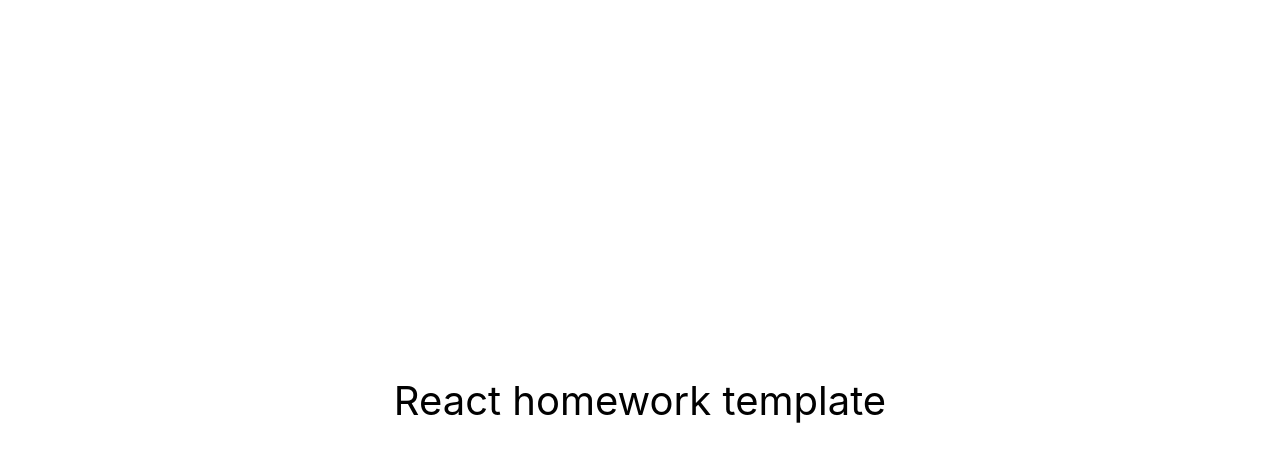
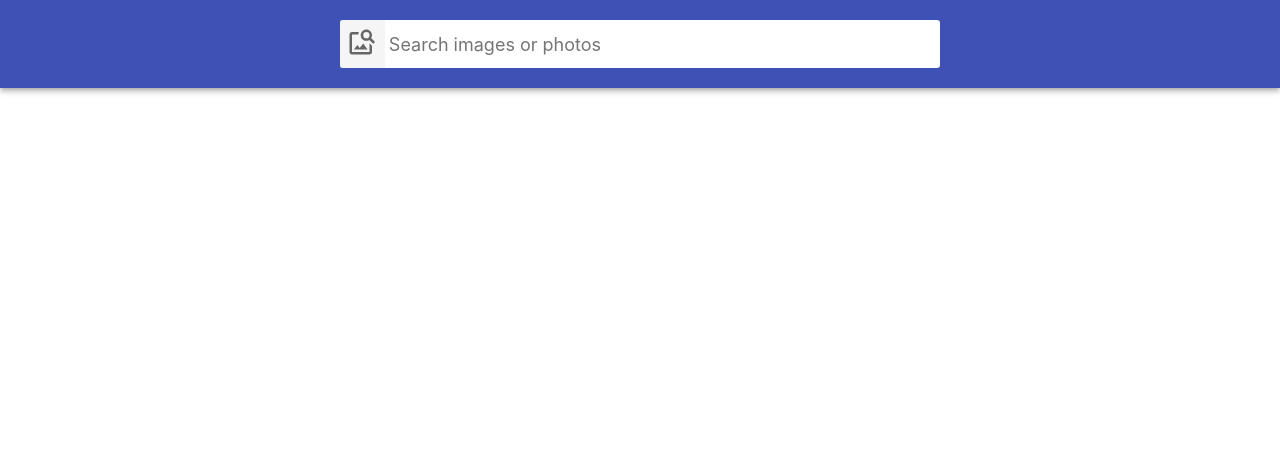
Before and after one commit to MaciejKociemski/goit-react-hw03-image-finder, a React (Create React App) app: page / in a window 1280 px wide. Shown: the top 462 px of the page. Built offline with nearby package versions, Linux system fonts and the light colour scheme.

Commit message:
feat: add App.jsx and other

```diff
--- a/src/components/App.jsx
+++ b/src/components/App.jsx
@@ -1,16 +1,127 @@
-export const App = () => {
-  return (
-    <div
-      style={{
-        height: '100vh',
-        display: 'flex',
-        justifyContent: 'center',
-        alignItems: 'center',
-        fontSize: 40,
-        color: '#010101'
-      }}
-    >
-      React homework template
-    </div>
-  );
-};
+import { Component } from 'react';
+import { getSearch } from 'api/getSearch';
+import { Toaster } from 'react-hot-toast';
+import { Button } from 'components/Button/Button';
+import { ImageGallery } from 'components/ImageGallery/ImageGallery';
+import { Loader } from 'components/Loader/Loader';
+import { Modal } from 'components/Modal/Modal.jsx';
+import { Searchbar } from 'components/Searchbar/Searchbar';
+
+export class App extends Component {
+  state = {
+    search: '',
+    images: [],
+    page: 1,
+    total: 1,
+    loading: false,
+    error: null,
+    empty: false,
+    showModal: false,
+  };
+
+  componentDidUpdate(_, PrevState) {
+    if (
+      PrevState.search !== this.state.search ||
+      PrevState.page !== this.state.page
+    ) {
+      this.getFunc(this.state.search, this.state.page);
+    }
+  }
+
+  getFunc = (text, page) => {
+    this.setState({ loading: true });
+
+    console.log('Wpisana fraza wyszukiwania:', text);
+
+    getSearch(text, page)
+      .then(resp => resp.json())
+      .then(data => {
+        console.log('Odpowiedź z API:', data);
+
+        if (data.hits.length === 0) {
+          this.setState({ empty: true });
+        }
+        this.setState(prevSt => ({
+          page: prevSt.page,
+          images: [...prevSt.images, ...data.hits],
+          total: data.total,
+        }));
+      })
+      .catch(error => {
+        console.error('Błąd w żądaniu API:', error);
+
+        this.setState({ error: error.message });
+      })
+      .finally(() => {
+        this.setState({ loading: false });
+      });
+  };
+  clickLoad = () => {
+    this.setState(prevSt => ({
+      page: prevSt.page + 1,
+    }));
+  };
+
+  openModal = (largeImageURL, alt) => {
+    this.setState(({ showModal }) => {
+      return { showModal: !showModal, largeImageURL, alt };
+    });
+  };
+
+  handleSubmit = search => {
+    this.setState({
+      search,
+      images: [],
+      page: 1,
+      total: 1,
+      loading: false,
+      error: null,
+      empty: false,
+    });
+  };
+
+  closeModal = () => {
+    this.setState(({ showModal }) => {
+      return { showModal: !showModal };
+    });
+  };
+
+  render() {
+    const { error, loading, images, total, page } = this.state;
+    return (
+      <div>
+        <Toaster
+          toastOptions={{
+            duration: 1500,
+          }}
+        />
+
+        <Searchbar handleSubmit={this.handleSubmit} />
+
+        {error && (
+          <h2 style={{ textAlign: 'center' }}>
+            Something went wrong: ({error})!
+          </h2>
+        )}
+
+        <ImageGallery togleModal={this.openModal} images={images} />
+
+        {loading && <Loader />}
+
+        {this.state.empty && (
+          <h2 style={{ textAlign: 'center' }}>
+            Sorry. There are no images ...
+          </h2>
+        )}
+
+        {total / 12 > page && <Button clickLoad={this.clickLoad} />}
+
+        {this.state.showModal && (
+          <Modal closeModal={this.closeModal}>
+            <img src={this.state.largeImageURL} alt={this.state.alt} />
+          </Modal>
+        )}
+      </div>
+    );
+  }
+}
--- a/src/index.css
+++ b/src/index.css
@@ -1,4 +1,4 @@
-@import-normalize; /* bring in normalize.css styles */
+@import 'normalize.css';
 
 body {
   margin: 0;
```
